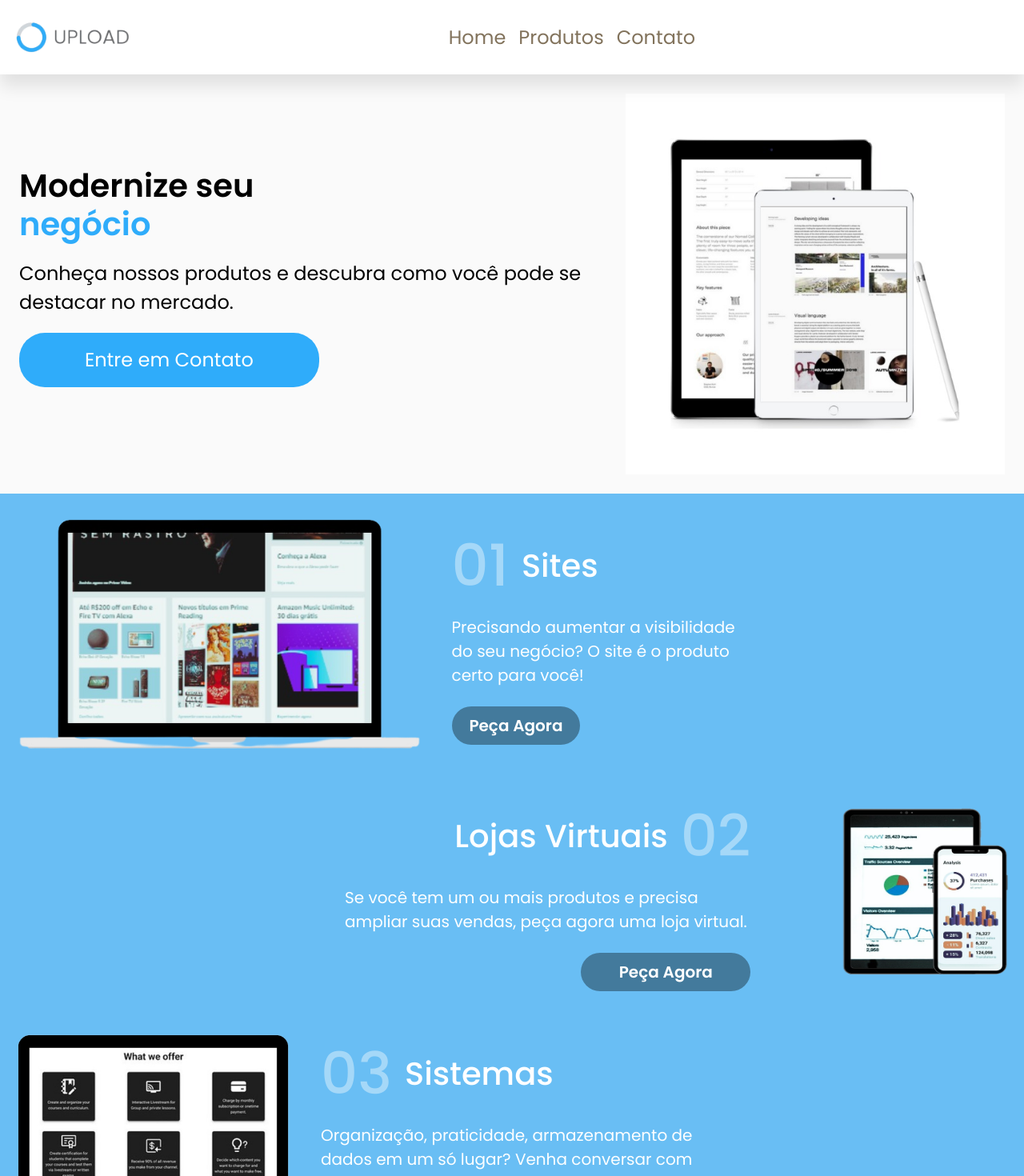
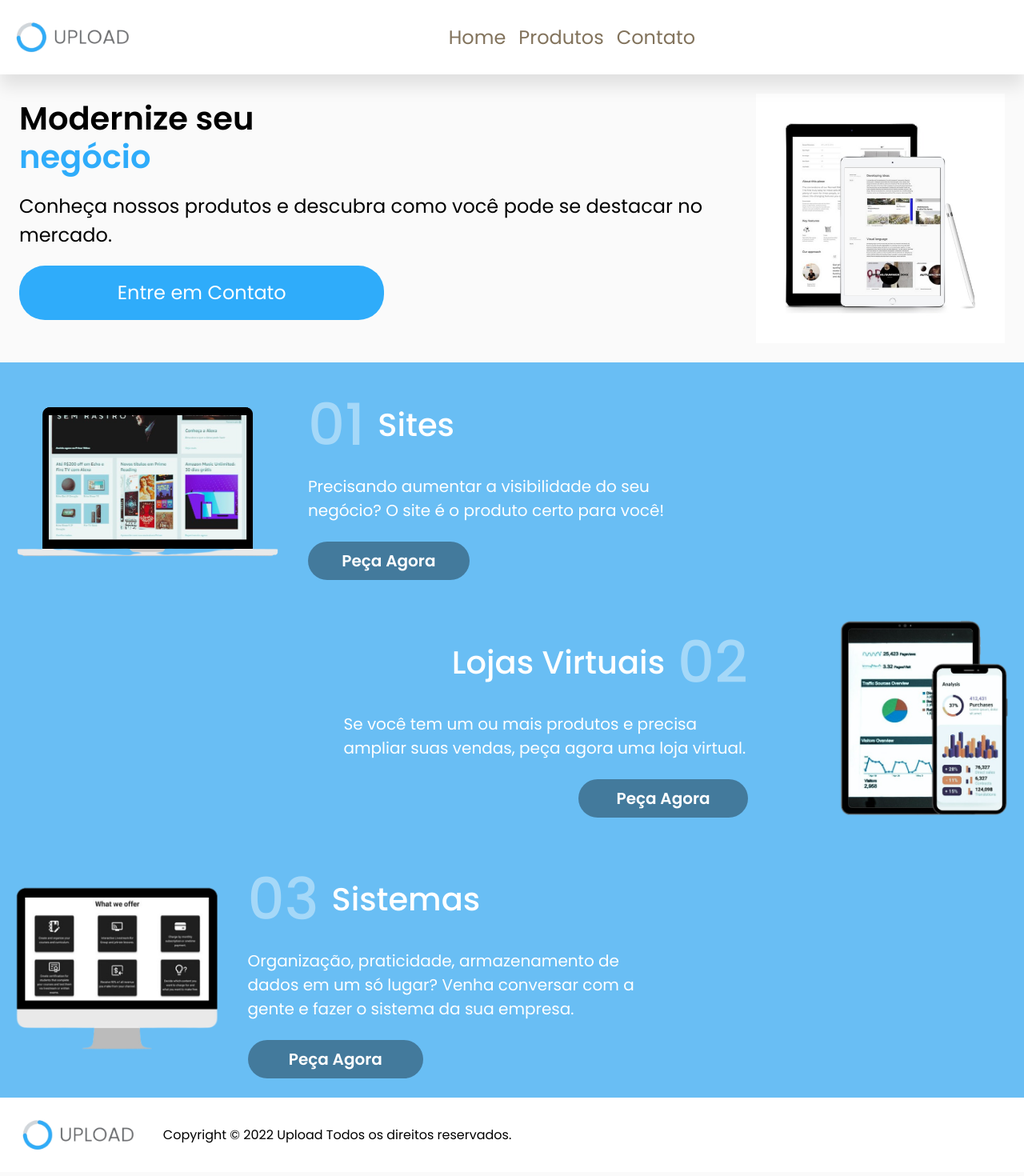
Before and after one commit to upload-empresa/uploadsite, a Next.js app: page /produtos in a window 1280 px wide. Shown: the top 1470 px of the page at 80% size. Built offline with nearby package versions, Linux system fonts and the light colour scheme.

Commit message:
Finalizando tamanhos

```diff
--- a/src/components/Card/cardleft.tsx
+++ b/src/components/Card/cardleft.tsx
@@ -1,6 +1,7 @@
 import { HStack, Stack } from "@chakra-ui/react"
 import Image from "next/image"
 import { ReactNode } from "react"
+import { Imagens } from "../SEO/images"
 
 interface CardLeftProps {
     urlimage: string
@@ -8,16 +9,17 @@ interface CardLeftProps {
     largura: string
     description: string
     children: ReactNode
+    tam: any
 }
 
 
-export function CardLeft({ urlimage, altura, largura, description, children }:CardLeftProps) {
+export function CardLeft({ urlimage, altura, largura, description, children, tam }:CardLeftProps) {
     return (
         <HStack
             flexDir={{ base: "column", lg: "row" }}
             spacing={{ base: "0", lg: "8" }}
         >
-            <Image src={urlimage} height={altura} width={largura} alt={description} />
+            <Imagens tam={tam} path={urlimage} description={description} tamw={largura} tamh={altura} />
             <Stack
                 flexDir={{ base: "column", lg: "column", xl: "column" }}
             >
--- /dev/null
+++ b/src/components/SEO/images.tsx
@@ -0,0 +1,21 @@
+import { Stack } from "@chakra-ui/react"
+import Image from "next/image"
+
+interface ImagensProps {
+    tam: any
+    path: string
+    description: string
+    tamw: string
+    tamh: string
+}
+
+export function Imagens({ tam, path, description, tamw, tamh }:ImagensProps) {
+    return(
+        <Stack
+            as="picture"
+            w={tam}
+        >
+            <Image src={path} alt={description} width={tamw} height={tamh}/>
+        </Stack>
+    )
+}
--- a/src/pages/produtos.tsx
+++ b/src/pages/produtos.tsx
@@ -10,6 +10,7 @@ import { DescriptionProduto } from "../components/SEO/descriptionproduto"
 import { SectionDescription } from "../components/SEO/descriptiobutton"
 import { SectionTitles } from "../components/SEO/titletext"
 import { CardLeft } from "../components/Card/cardleft"
+import { Imagens } from "../components/SEO/images"
 
 export default function Produtos() {
 
@@ -23,6 +24,7 @@ export default function Produtos() {
                 flexDir="row"
             >
                 <Stack
+                    justify={{iba: "center"}}
                 >
                     <HStack
                         w="100%"
@@ -87,7 +89,7 @@ export default function Produtos() {
                                 </NextLink>
                             </Stack>
                         </Stack>
-                        <Image src="/images/produto.jpeg" alt="Produto Upload" width="618px" height="620px" />
+                        <Imagens tam={{iba: "30%", xl: "27%", lg:"60%", md: "45%", msm:"90%", sm:"90%"}} path={"/images/produto.jpeg"} description={"Produto Upload"} tamw={"618"} tamh={"620"} />
                     </HStack>
                 </Stack>
             </Stack>
@@ -98,7 +100,7 @@ export default function Produtos() {
                 px={4}
                 flexDir={{ base: "column", lg: "column", xl: "column" }}
             >
-                <CardLeft urlimage={"/images/siteexemplo.png"} altura={"378"} largura={"648"} description={"Notebook com site"}>
+                <CardLeft urlimage={"/images/siteexemplo.png"} altura={"378"} largura={"648"} description={"Notebook com site"} tam={{iba: "22%", xl: "27%", lg:"40%", md: "45%", msm:"85%", sm:"85%"}}>
 
                     <SectionTitles text1={"01"} text2={"Sites"} />
                     <SectionDescription text1={"Precisando aumentar a visibilidade do seu negócio? O site é o produto certo para você!"} text2={"Peça Agora"} />
@@ -108,7 +110,7 @@ export default function Produtos() {
                     flexDir={{ base: "column", msm: "column", md: "column", lg: "row-reverse", xl: "row-reverse" }}
                     spacing={{ lg: 28, xl: 28 }}
                 >
-                    <Image src="/images/sistema.png" width="220%" height={"220%"} alt="Notebook com site" />
+                    <Imagens tam={{iba: "22%", xl: "18%", lg:"30%", md: "35%", msm:"60%", sm:"70%"}} path={"/images/sistema.png"} description={"Notebook com site"} tamw={"467"} tamh={"535"} />
                     <Stack
                         flexDir={{ base: "column" }}
                         align={{ base: 'center', lg: "flex-end", xl: "flex-end" }}
@@ -132,7 +134,7 @@ export default function Produtos() {
                         </Stack>
                     </Stack>
                 </HStack>
-                <CardLeft urlimage={"/images/loja.png"} altura={"446"} largura={"559"} description={"Notebook com site"}>
+                <CardLeft urlimage={"/images/loja.png"} altura={"446"} largura={"559"} description={"Notebook com site"} tam={{iba: "20%", xl: "30%", lg:"47%", md: "40%", msm:"65%", sm:"85%"}}>
                     <SectionTitles text1={"03"} text2={"Sistemas"} />
                     <SectionDescription text1={"Organização, praticidade, armazenamento de dados em um só lugar? Venha conversar com a gente e fazer o sistema da sua empresa."} text2={"Peça Agora"} />
 
--- a/src/styles/theme.ts
+++ b/src/styles/theme.ts
@@ -22,6 +22,6 @@ export const theme = extendTheme({
         md: '768px',
         lg: '960px',
         xl: '1200px',
-        '2xl': '1536px',
+        iba: '1536px',
     }
 })
```
